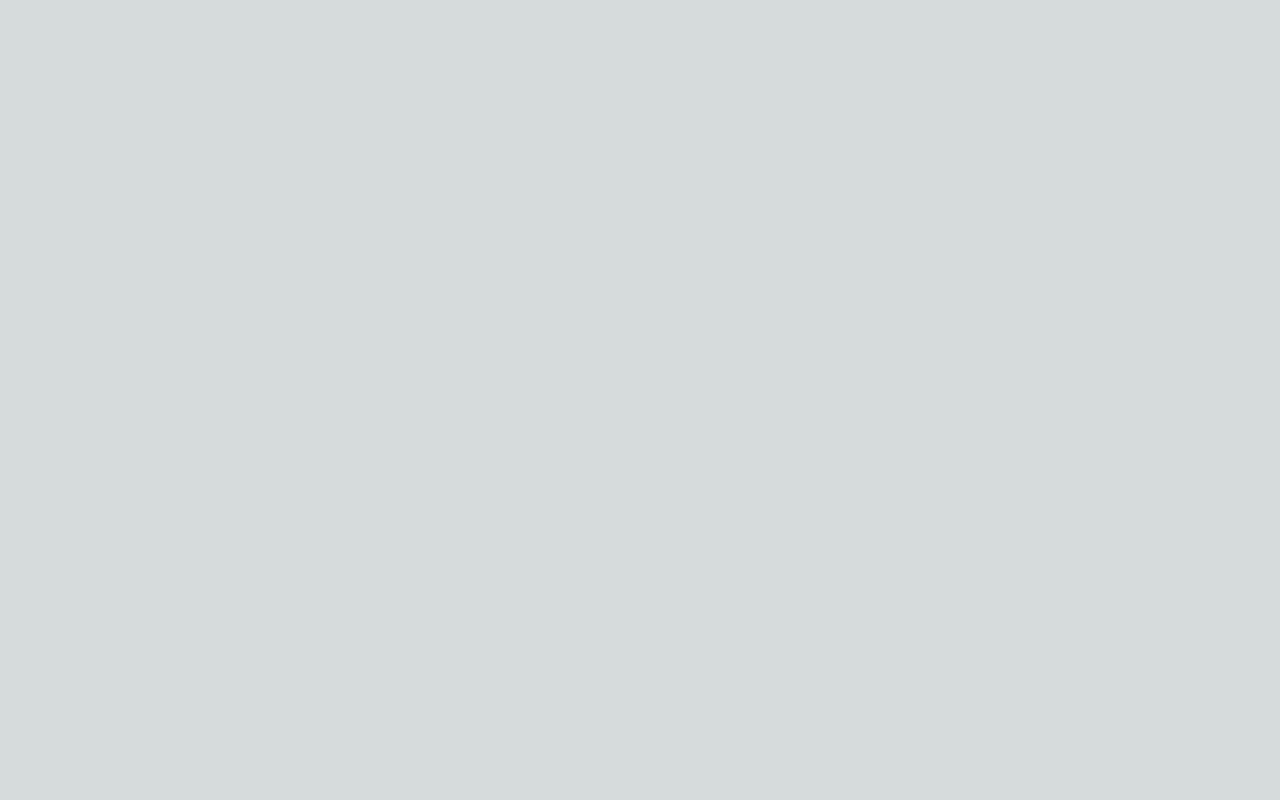
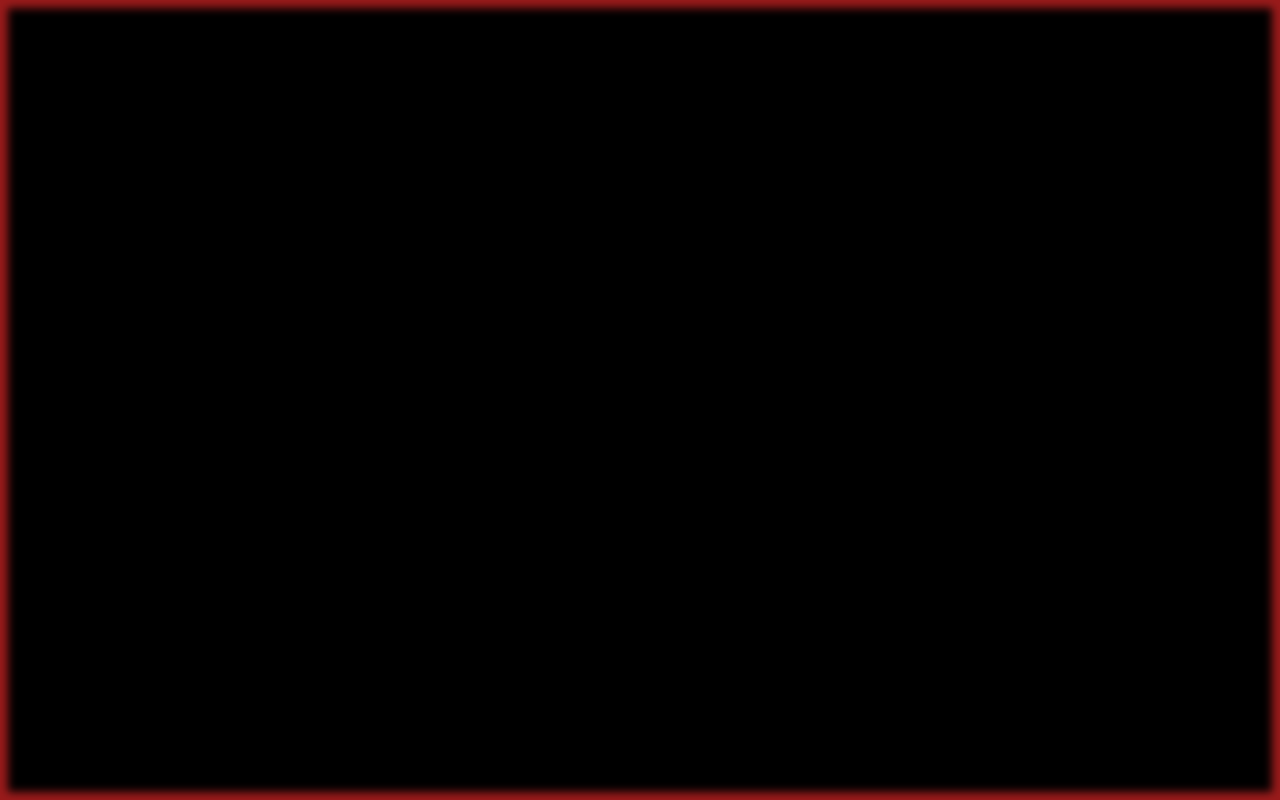
Before and after one commit to antman2028/CYOA-Game, a Next.js app: page / in a window 1280 px wide. Built offline with nearby package versions, Linux system fonts and the light colour scheme.

Commit message:
Added UI elements

```diff
--- a/app/globals.css
+++ b/app/globals.css
@@ -25,3 +25,37 @@ body {
     )
     rgb(var(--background-start-rgb));
 }
+
+@import url('https://fonts.googleapis.com/css2?family=PT+Serif:wght@700&family=Playfair+Display:ital,wght@1,500&display=swap');
+
+.home-title{
+  font-family: 'PT Serif', serif;
+  font-size: 4rem;
+  font-weight: 10000;
+    transition: all 0.3s ease;
+
+}
+.home-button:hover{
+  color: rgb(var(--foreground-rgb));
+  text-shadow:
+          0 0 2px #fff,
+    0 0 2px #fff,
+    0 0 10px #fff;
+    transition: all 0.3s ease;
+}
+
+.home-button:hover span{
+    transform: translateX(10px);
+    transition: all 0.3s ease;
+}
+.home-button span{
+    position: relative;
+    transition: all 0.3s ease;
+}
+.home-button{
+    font-family: 'Playfair Display', serif;
+    font-size: 1.5rem;
+    font-weight: 10000;
+    transition: all 0.3s ease;
+
+}
--- a/app/page.js
+++ b/app/page.js
@@ -1,10 +1,21 @@
-import Image from 'next/image'
+import KeyboardDoubleArrowRightIcon from '@mui/icons-material/KeyboardDoubleArrowRight';
+import { motion } from 'framer-motion';
+
 
 export default function Home() {
   return (
-
-    <div>
-
+      <div>
+          <div className="bg-black z-11 flex items-center justify-center w-full h-screen border-8 border-red-800">
+          </div>
+          <div className="fixed inset-0 z-1 bg-[rgba(255,255,255,0.00001)] backdrop-blur-sm flex justify-center items-center">
+               <div className="justify-items-stretch items-center">
+                    <h1 className="home-title font-bold" >Hello World</h1>
+                    <button className="home-button">
+                        Click Me
+                        <span><KeyboardDoubleArrowRightIcon /></span>
+                    </button>
+               </div>
+          </div>
     </div>
   )
 }
```
Also changed, not shown: package.json (+10 -5 lines), 1 other file (tests, documents, lock files or other folders).
